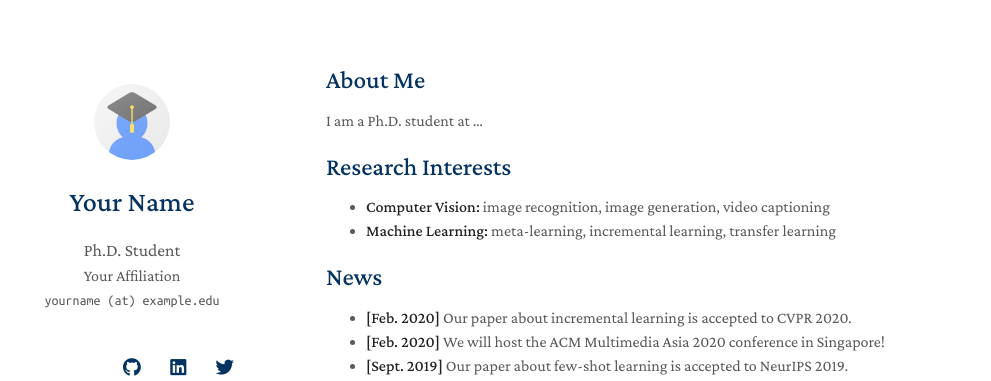
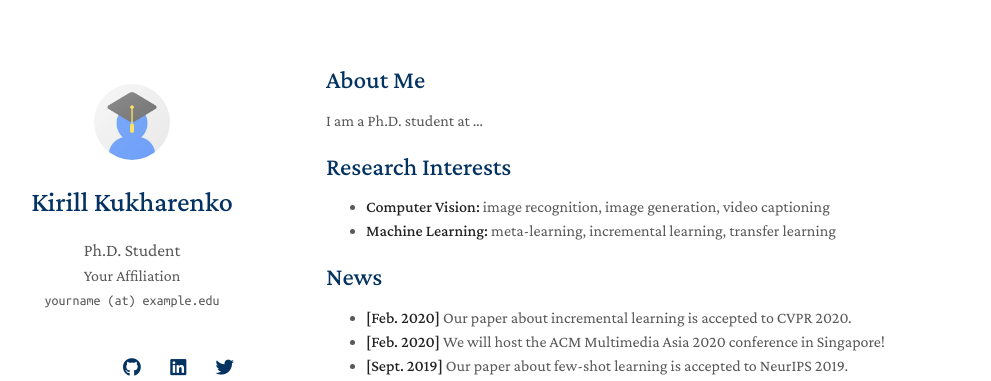
Before and after one commit to kirill-kukharenko/kirill-kukharenko.github.io, a Jekyll site: the page built from index.md, in a window 1280 px wide. Shown: the top 381 px of the page, without its empty margins (144-1135 px from the left). Built offline with Jekyll 4.4.1, drawn with Linux system fonts in a browser that asks for light colours; nearby versions of some CDN libraries; a style sheet for code colours, icons or effects is not loaded; our own code applies the rules of GitHub Pages for plain Markdown files.

Commit message:
add name

```diff
--- a/_config.yml
+++ b/_config.yml
@@ -1,5 +1,5 @@
 # Basic Information
-title: Your Name
+title: Kirill Kukharenko
 position: Ph.D. Student
 affiliation: Your Affiliation
 email: yourname (at) example.edu
```
